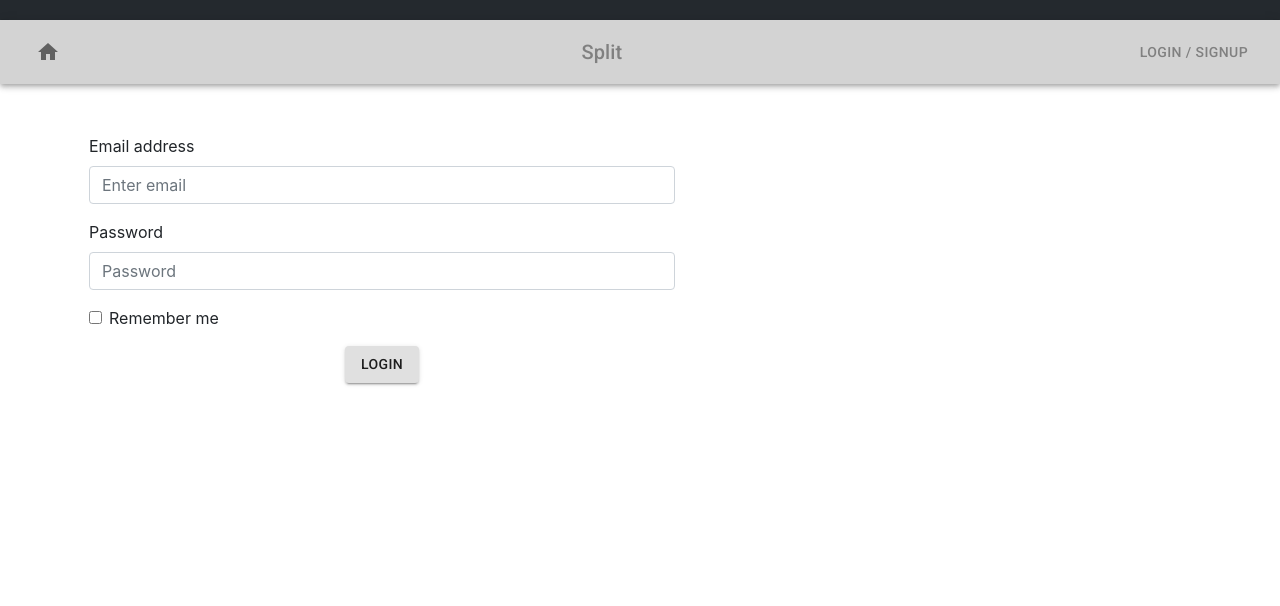
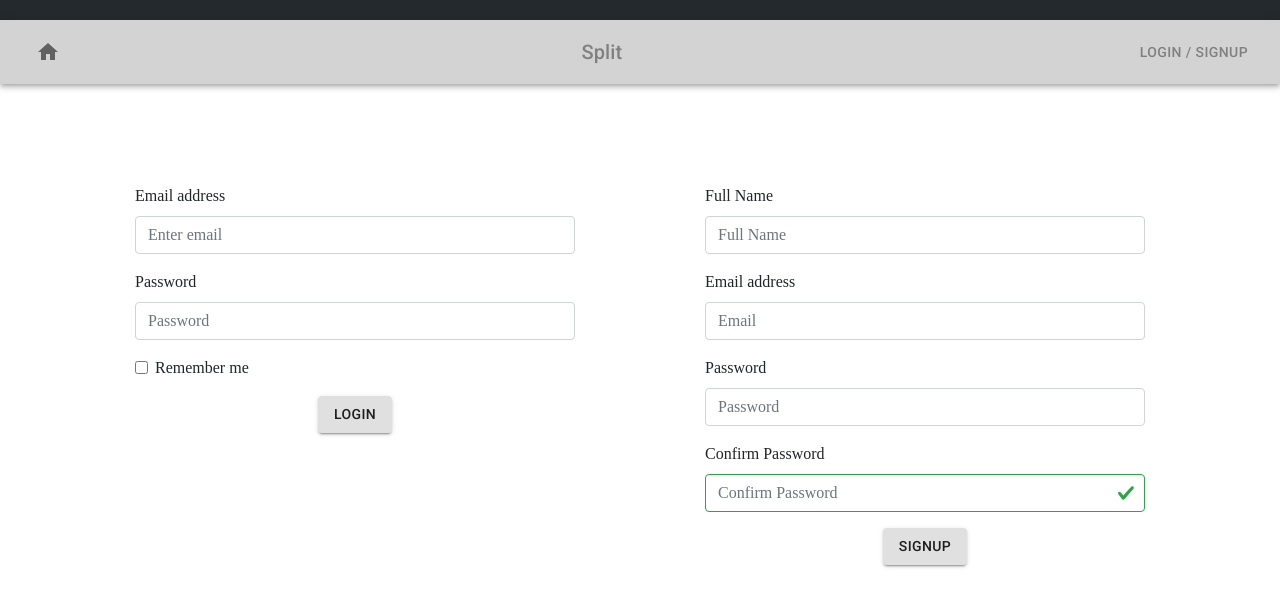
Before and after one commit to varan2030/shop-react-aws, a React (Create React App) app: page /login in a window 1280 px wide. Shown: the top 606 px of the page. Built offline with nearby package versions, Linux system fonts and the light colour scheme.

Commit message:
Added full name and confirm password fields to SignUp page

```diff
--- a/src/App.css
+++ b/src/App.css
@@ -7,3 +7,7 @@
   widows: 100%;
   background-color: #24292e;
 }
+
+.App {
+  font-family: 'Lobster', cursive;
+}
--- a/src/components/singup/signup.component.jsx
+++ b/src/components/singup/signup.component.jsx
@@ -0,0 +1,67 @@
+import React from 'react';
+import { Form } from 'react-bootstrap';
+import { Button } from '@material-ui/core';
+import { useFormFields } from '../../libs/hooksLibs';
+import './signup.styles.scss'
+
+function Signup(props) {
+
+  const [fields, handleFieldChange] = useFormFields({
+    email: "",
+    password: "",
+    confirmPassword: "",
+    name: ""
+  })
+
+  const handleSubmit = (event) => {
+    event.preventDefault();
+    alert(fields.name, fields.email, fields.password)
+  }
+
+  return (
+    <div>
+      <Form onSubmit={handleSubmit} className="signup">
+        <Form.Group controlId="name">
+            <Form.Label>Full Name</Form.Label>
+            <Form.Control
+              type="name"
+              value={fields.name}
+              onChange={handleFieldChange}
+              placeholder="Full Name" />
+        </Form.Group>
+        <Form.Group controlId="email">
+            <Form.Label>Email address</Form.Label>
+            <Form.Control
+              type="email"
+              value={fields.email}
+              onChange={handleFieldChange}
+              placeholder="Email" />
+        </Form.Group>
+        <Form.Group controlId="password">
+            <Form.Label>Password</Form.Label>
+            <Form.Control
+              type="password"
+              value={fields.password}
+              onChange={handleFieldChange}
+              placeholder="Password" />
+        </Form.Group>
+        <Form.Group controlId="confirmPassword">
+            <Form.Label>Confirm Password</Form.Label>
+            <Form.Control
+              type="password"
+              value={fields.confirmPassword}
+              onChange={handleFieldChange}
+              isValid={fields.password === fields.confirmPassword}
+              placeholder="Confirm Password" />
+        </Form.Group>
+        <div className="submit-button">
+        <Button variant="contained" type="submit">
+            Signup
+        </Button>
+        </div>
+      </Form>
+    </div>
+  )
+}
+
+export default Signup;
--- a/src/components/singup/signup.styles.scss
+++ b/src/components/singup/signup.styles.scss
@@ -0,0 +1,7 @@
+.signup {
+    margin-top: 50px;
+}
+.submit-button {
+    display: flex;
+    justify-content: center;
+}
--- a/src/index.css
+++ b/src/index.css
@@ -1,8 +1,8 @@
 body {
   margin: 0;
-  font-family: -apple-system, BlinkMacSystemFont, 'Segoe UI', 'Roboto', 'Oxygen',
+  font-family: -apple-system, BlinkMacSystemFont, 'Segoe UI', 'Lobster', 'Oxygen',
     'Ubuntu', 'Cantarell', 'Fira Sans', 'Droid Sans', 'Helvetica Neue',
-    sans-serif;
+    cursive;
   -webkit-font-smoothing: antialiased;
   -moz-osx-font-smoothing: grayscale;
 }
--- a/src/pages/login-signup-page/login-signup-page.component.jsx
+++ b/src/pages/login-signup-page/login-signup-page.component.jsx
@@ -1,16 +1,24 @@
 import React from 'react';
 import Login from '../../components/login/login.component';
-import { Col } from 'react-bootstrap';
+import { Col, Container, Row } from 'react-bootstrap';
 
 import './login-signup-page.styles.scss';
+import Signup from '../../components/singup/signup.component';
 
 
 function LoginSignUpPage(props) {
     return (
         <div>
-            <Col xs={6}  className="login-signup">
-                <Login />
-            </Col>
+            <Container>
+                <Row>
+                <Col className="login-signup">
+                    <Login />
+                </Col>
+                <Col  className="login-signup">
+                    <Signup />
+                </Col>
+                </Row>
+            </Container>
         </div>
     )
 }
```
